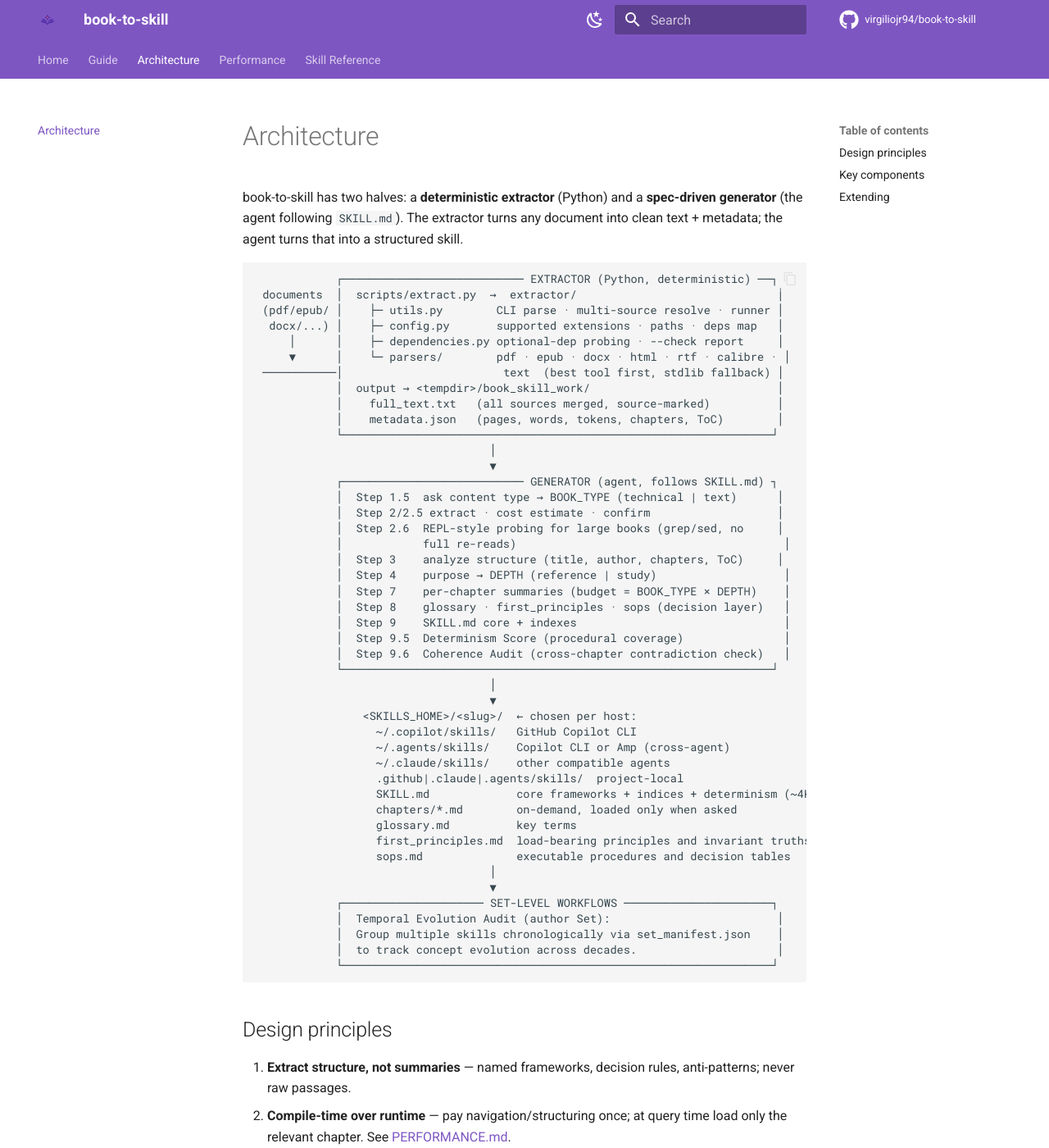
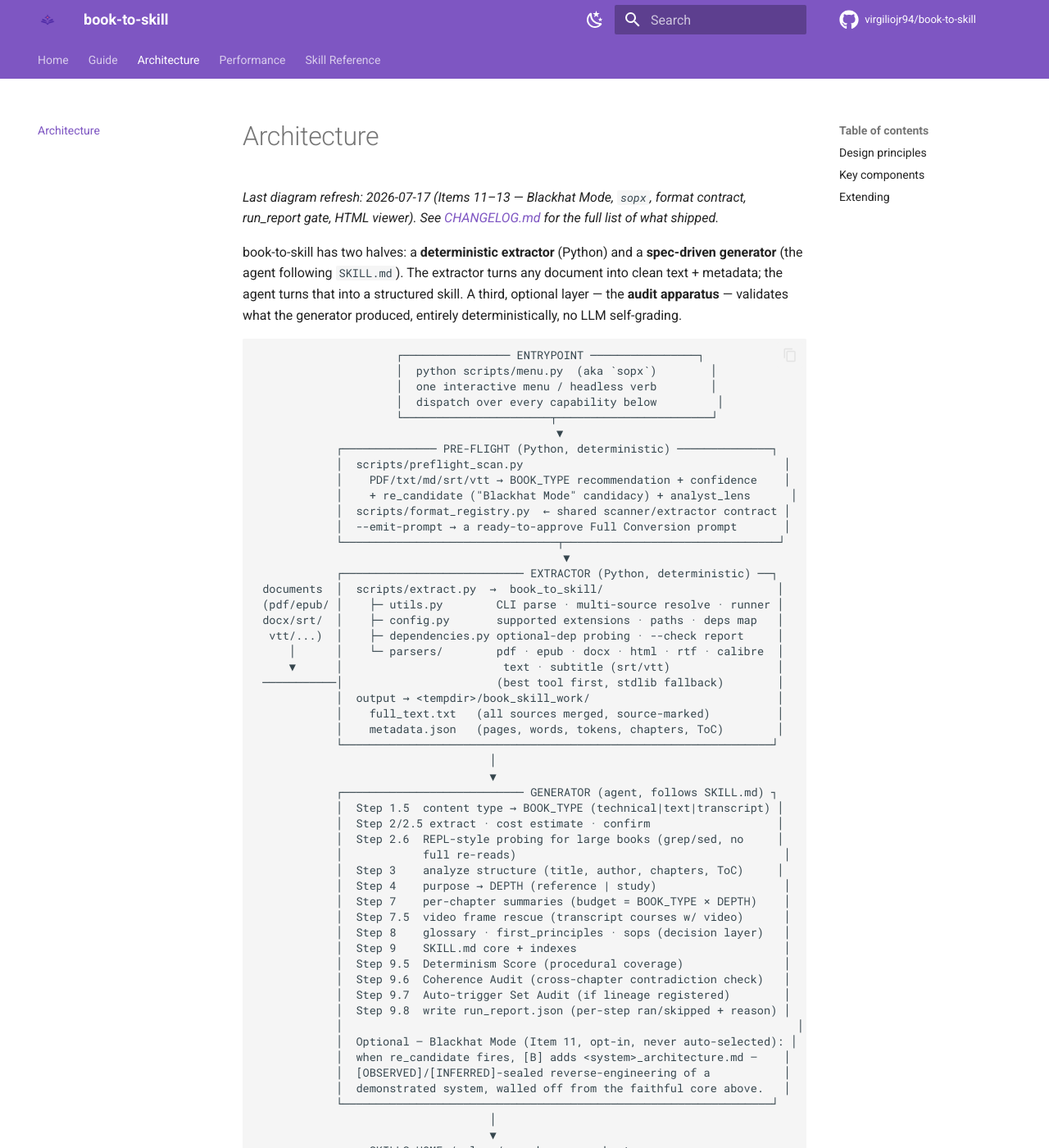
Before and after one commit to carpatia77/sop-extractor, an MkDocs documentation site: the page built from docs/ARCHITECTURE.md, in a window 1280 px wide and 1400 px high. Shown: the whole window at 82% size. Built offline with MkDocs 1.6.1 and Material for MkDocs 9.7.7, drawn with Linux system fonts in a browser that asks for light colours; comment, search, counter and statistics services are not loaded; some of the changed text lies outside the part shown.

Commit message:
docs: refresh architecture diagram and component table (Items 11-13)
docs/ARCHITECTURE.md's ASCII diagram and 'Key components' table predated the
package refactor (referenced scripts/extractor/ which no longer exists —
real package is book_to_skill/) and predated everything shipped in Items
11-13 this week: the pre-flight scan step, .srt/.vtt subtitle support,
sopx as the unified entrypoint, Blackhat Mode's optional architecture
artifact, run_report.json, and the full audit apparatus (now orchestrated
by validate_all.py with 4 audits, not 2).


Claude-Session: https://claude.ai/code/session_01WpV8rMBbVZbfWc9zbUhmxk

Co-authored-by: Claude <noreply@anthropic.com>

````diff
--- a/docs/ARCHITECTURE.md
+++ b/docs/ARCHITECTURE.md
@@ -1,17 +1,38 @@
 # Architecture
+
+*Last diagram refresh: 2026-07-17 (Items 11–13 — Blackhat Mode, `sopx`, format
+contract, run_report gate, HTML viewer). See [CHANGELOG.md](../CHANGELOG.md)
+for the full list of what shipped.*
 
 book-to-skill has two halves: a **deterministic extractor** (Python) and a
 **spec-driven generator** (the agent following `SKILL.md`). The extractor turns any
 document into clean text + metadata; the agent turns that into a structured skill.
+A third, optional layer — the **audit apparatus** — validates what the generator
+produced, entirely deterministically, no LLM self-grading.
 
 ```
+                     ┌──────────────── ENTRYPOINT ────────────────┐
+                     │  python scripts/menu.py  (aka `sopx`)        │
+                     │  one interactive menu / headless verb        │
+                     │  dispatch over every capability below         │
+                     └──────────────────────┬───────────────────────┘
+                                             ▼
+            ┌────────────── PRE-FLIGHT (Python, deterministic) ──────────────┐
+            │  scripts/preflight_scan.py                                       │
+            │    PDF/txt/md/srt/vtt → BOOK_TYPE recommendation + confidence    │
+            │    + re_candidate ("Blackhat Mode" candidacy) + analyst_lens      │
+            │  scripts/format_registry.py  ← shared scanner/extractor contract │
+            │  --emit-prompt → a ready-to-approve Full Conversion prompt       │
+            └────────────────────────────────┬────────────────────────────────┘
+                                              ▼
             ┌─────────────────────────── EXTRACTOR (Python, deterministic) ──┐
- documents  │  scripts/extract.py  →  extractor/                              │
+ documents  │  scripts/extract.py  →  book_to_skill/                          │
  (pdf/epub/ │    ├─ utils.py        CLI parse · multi-source resolve · runner │
-  docx/...) │    ├─ config.py       supported extensions · paths · deps map   │
-     │      │    ├─ dependencies.py optional-dep probing · --check report     │
-     ▼      │    └─ parsers/        pdf · epub · docx · html · rtf · calibre · │
- ───────────│                        text  (best tool first, stdlib fallback) │
+ docx/srt/  │    ├─ config.py       supported extensions · paths · deps map   │
+  vtt/...)  │    ├─ dependencies.py optional-dep probing · --check report     │
+     │      │    └─ parsers/        pdf · epub · docx · html · rtf · calibre  │
+     ▼      │                        text · subtitle (srt/vtt)                │
+ ───────────│                       (best tool first, stdlib fallback)        │
             │  output → <tempdir>/book_skill_work/                            │
             │    full_text.txt   (all sources merged, source-marked)          │
             │    metadata.json   (pages, words, tokens, chapters, ToC)        │
@@ -19,17 +40,25 @@ document into clean text + metadata; the agent turns that into a structured skil
                                    │
                                    ▼
             ┌─────────────────────────── GENERATOR (agent, follows SKILL.md) ┐
-            │  Step 1.5  ask content type → BOOK_TYPE (technical | text)      │
+            │  Step 1.5  content type → BOOK_TYPE (technical|text|transcript) │
             │  Step 2/2.5 extract · cost estimate · confirm                   │
             │  Step 2.6  REPL-style probing for large books (grep/sed, no     │
             │            full re-reads)                                        │
             │  Step 3    analyze structure (title, author, chapters, ToC)     │
             │  Step 4    purpose → DEPTH (reference | study)                   │
             │  Step 7    per-chapter summaries (budget = BOOK_TYPE × DEPTH)    │
+            │  Step 7.5  video frame rescue (transcript courses w/ video)      │
             │  Step 8    glossary · first_principles · sops (decision layer)   │
             │  Step 9    SKILL.md core + indexes                               │
             │  Step 9.5  Determinism Score (procedural coverage)               │
             │  Step 9.6  Coherence Audit (cross-chapter contradiction check)   │
+            │  Step 9.7  Auto-trigger Set Audit (if lineage registered)        │
+            │  Step 9.8  write run_report.json (per-step ran/skipped + reason) │
+            │                                                                    │
+            │  Optional — Blackhat Mode (Item 11, opt-in, never auto-selected): │
+            │  when re_candidate fires, [B] adds <system>_architecture.md —    │
+            │  [OBSERVED]/[INFERRED]-sealed reverse-engineering of a           │
+            │  demonstrated system, walled off from the faithful core above.   │
             └────────────────────────────────────────────────────────────────┘
                                    │
                                    ▼
@@ -38,11 +67,25 @@ document into clean text + metadata; the agent turns that into a structured skil
                   ~/.agents/skills/    Copilot CLI or Amp (cross-agent)
                   ~/.claude/skills/    other compatible agents
                   .github|.claude|.agents/skills/  project-local
-                  SKILL.md             core frameworks + indices + determinism (~4K)
-                  chapters/*.md        on-demand, loaded only when asked
-                  glossary.md          key terms
-                  first_principles.md  load-bearing principles and invariant truths
-                  sops.md              executable procedures and decision tables
+                  SKILL.md               core frameworks + indices + determinism (~4K)
+                  chapters/*.md          on-demand, loaded only when asked
+                  glossary.md            key terms
+                  first_principles.md    load-bearing principles and invariant truths
+                  sops.md                executable procedures and decision tables
+                  <system>_architecture.md   optional — Blackhat Mode output (Item 11)
+                  run_report.json        per-step ran/skipped + reason (Item 13.3)
+                                   │
+                                   ▼
+            ┌───────────────────── AUDIT APPARATUS (deterministic, no LLM) ──┐
+            │  scripts/validate_all.py  ← orchestrates all of the below       │
+            │    determinism_score.py        structural SOP/Heuristic %      │
+            │    verify_concept_presence.py  principle→transcript triage     │
+            │    validate_coherence_audit.py    single-source, 4 checks      │
+            │    validate_evolution_audit.py    cross-source Set, 4 gates    │
+            │    validate_architecture_audit.py Blackhat Mode, 4 gates       │
+            │    validate_run_report.py         skipped-step reason gate     │
+            │  scripts/render_skill_viewer.py → one self-contained HTML page │
+            └────────────────────────────────────────────────────────────────┘
                                    │
                                    ▼
             ┌───────────────────── SET-LEVEL WORKFLOWS ──────────────────────┐
@@ -69,10 +112,18 @@ document into clean text + metadata; the agent turns that into a structured skil
 
 | Path | Responsibility |
 |------|----------------|
-| `scripts/extract.py` | thin entrypoint wrapper |
-| `scripts/extractor/utils.py` | CLI parsing, multi-source resolution, chapter/ToC detection, runner |
-| `scripts/extractor/parsers/` | one module per format |
-| `scripts/extractor/dependencies.py` | optional-dependency probing + `--check` |
+| `scripts/menu.py` | `sopx` — unified CLI, thin dispatcher over every capability below |
+| `scripts/extract.py` | thin entrypoint wrapper for the extractor |
+| `book_to_skill/utils.py` | CLI parsing, multi-source resolution, chapter/ToC detection, runner |
+| `book_to_skill/config.py` | supported extensions, paths, dependency map |
+| `book_to_skill/dependencies.py` | optional-dependency probing + `--check` |
+| `book_to_skill/parsers/` | one module per format (incl. `subtitle.py` for .srt/.vtt) |
+| `scripts/preflight_scan.py` | BOOK_TYPE + Blackhat-candidacy pre-flight scan |
+| `scripts/format_registry.py` | single source of truth for scanner↔extractor format coverage |
+| `scripts/validate_all.py` | orchestrates the full audit apparatus, one report |
+| `scripts/validate_architecture_audit.py` | Blackhat Mode's 4 gates (Item 11) |
+| `scripts/validate_run_report.py` | skipped-step-must-have-a-reason gate (Item 13.3) |
+| `scripts/render_skill_viewer.py` | renders a skill dir into one static HTML page (Item 13.4) |
 | `tools/discovery_tax.py` | measures token cost vs context-dump / discovery loop |
 | `tools/validate_skill.py` | checks a generated SKILL.md against host rules (`--lens claude|copilot|amp`) |
 | `SKILL.md` | the generator spec (Steps 0–10 + fold-in workflow) |
````
